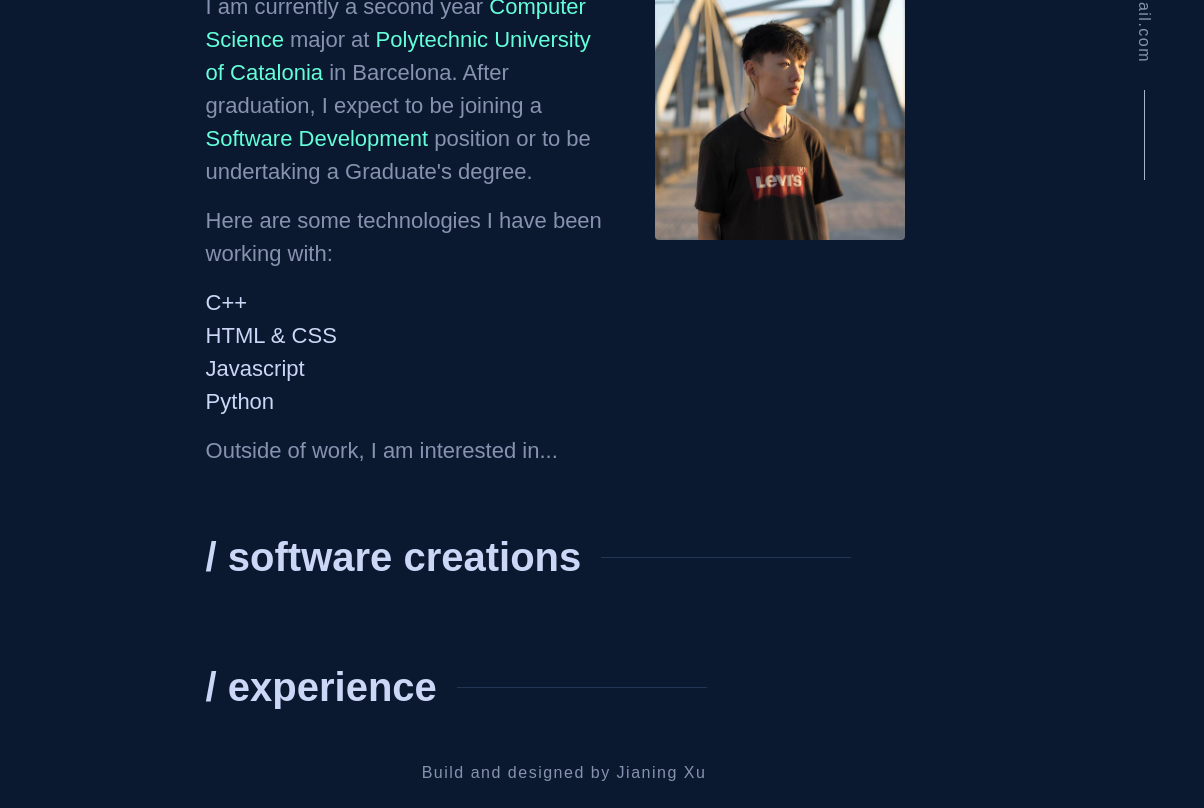
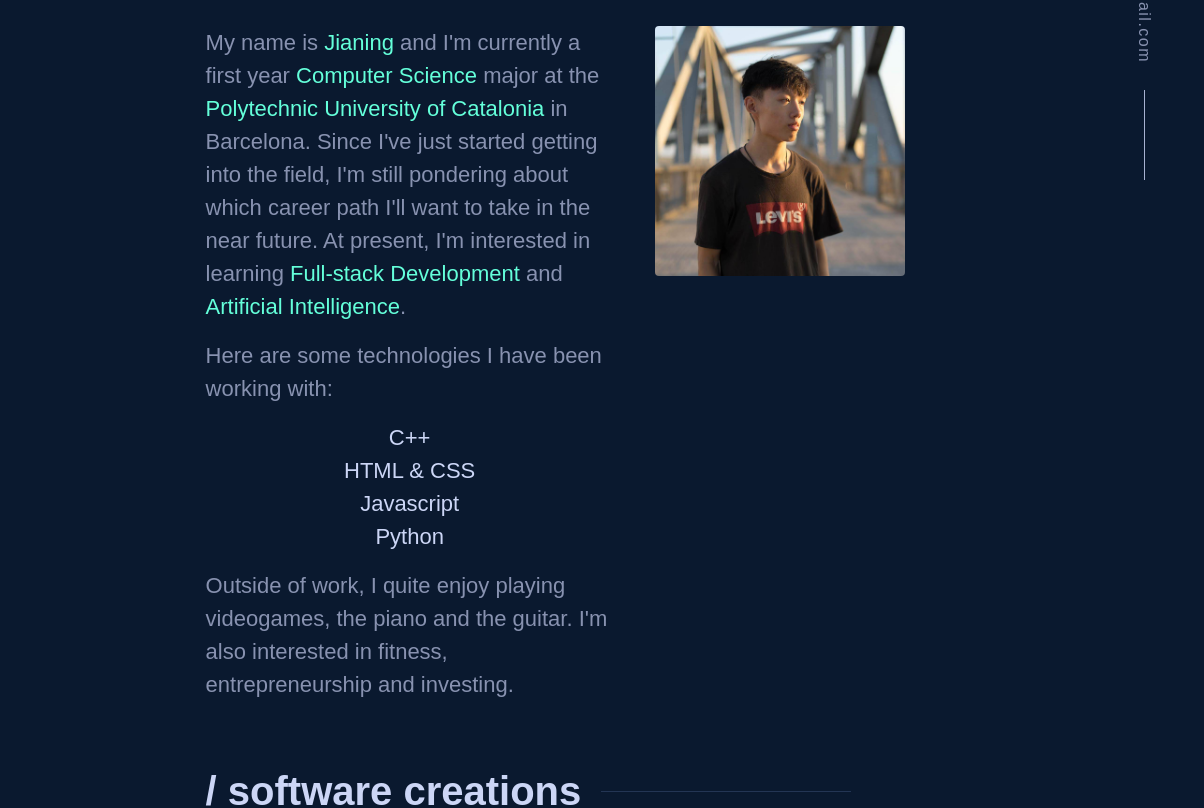
Before and after one commit to jianingxu1/jianingxu1.github.io, a plain HTML site: page index.html in a window 1280 px wide. Shown: the part 620-1428 px from the top of the page, 76-1280 px from the left. Before the commit the page ends 1405 px from the top, so only its background shows below. Drawn offline with nearby package versions, Linux system fonts and the light colour scheme; no server answers; a web font is replaced by a local one.

Commit message:
Update content and modify some content alignments

```diff
--- a/css/main.css
+++ b/css/main.css
@@ -180,6 +180,7 @@ main li {    /* responsive */
 .heading {
     display: flex;
     align-items: center;
+    margin-bottom: 36px;
 }
 
 .heading::after {
@@ -219,10 +220,17 @@ main li {    /* responsive */
     border-radius: 4px;
 }
 
+.about-technologies {
+    display: flex;
+    flex-direction: column;
+    align-items: center;
+}
+
 /* projects */
 .projects-wrapper {
     padding: 16px;
     display: flex;
+    justify-content: center;
     flex-wrap: wrap;
 }
 
@@ -276,6 +284,10 @@ main li {    /* responsive */
 }
 
 /* footer */
+footer {
+    padding-bottom: 16px;
+}
+
 .left-bar {
     position: fixed;
     left: var(--max-padding);
@@ -429,7 +441,7 @@ main li {    /* responsive */
         display: flex;
         flex-direction: column;
         gap: 10px;
-        padding: 0 25px;
+        padding: 0 25px inherit 25px;
     }
 
     .left-bar,
--- a/index.html
+++ b/index.html
@@ -15,7 +15,7 @@
     <body>
         <header id="header" class="d-flex justify-content-between align-items-center w-100">
             <div>
-                <a href="#intro">
+                <a href="index.html">
                     <img class="logo" src="./img/letter-j.png" alt="logo">
                 </a>
             </div>
@@ -42,15 +42,18 @@
                 <h2 class="heading">/ about me</h2>
                 <div class="row">
                     <div class="col-md-7">
-                        <p>I am currently a second year <span class="green">Computer Science</span> major at <span class="green">Polytechnic University of Catalonia</span> in Barcelona. After graduation, I expect to be joining a <span class="green">Software Development</span> position or to be undertaking a Graduate's degree.</p>
+                        <p>My name is <span class="green">Jianing</span> and I'm currently a first year <span class="green">Computer Science</span> major at the <span class="green">
+                            Polytechnic University of Catalonia</span> in Barcelona. Since I've just started getting into the field,
+                            I'm still pondering about which career path I'll want to take in the near future. At present, I'm interested
+                            in learning <span class="green">Full-stack Development</span> and <span class="green">Artificial Intelligence</span>.
                         <p>Here are some technologies I have been working with:</p>
-                        <ul>
+                        <ul class="about-technologies">
                             <li class="lightest-slate">C++</li>
                             <li class="lightest-slate">HTML & CSS</li>
                             <li class="lightest-slate">Javascript</li>
                             <li class="lightest-slate">Python</li>
                         </ul>
-                        <p>Outside of work, I am interested in...</p>
+                        <p>Outside of work, I quite enjoy playing videogames, the piano and the guitar. I'm also interested in fitness, entrepreneurship and investing.</p>
                     </div>
                     <div class="col-md about-img d-flex justify-content-center align-items-start">
                         <img class="about-portrait" src="./img/portrait.jpg" alt="a portrait of Jianing Xu">
@@ -64,6 +67,7 @@
             </section>
             <section id="experience" class="experience">
                 <h2 class="heading">/ experience</h2>
+                <p>Coming soon...</p>
             </section>
         </main>
         <footer>
```
